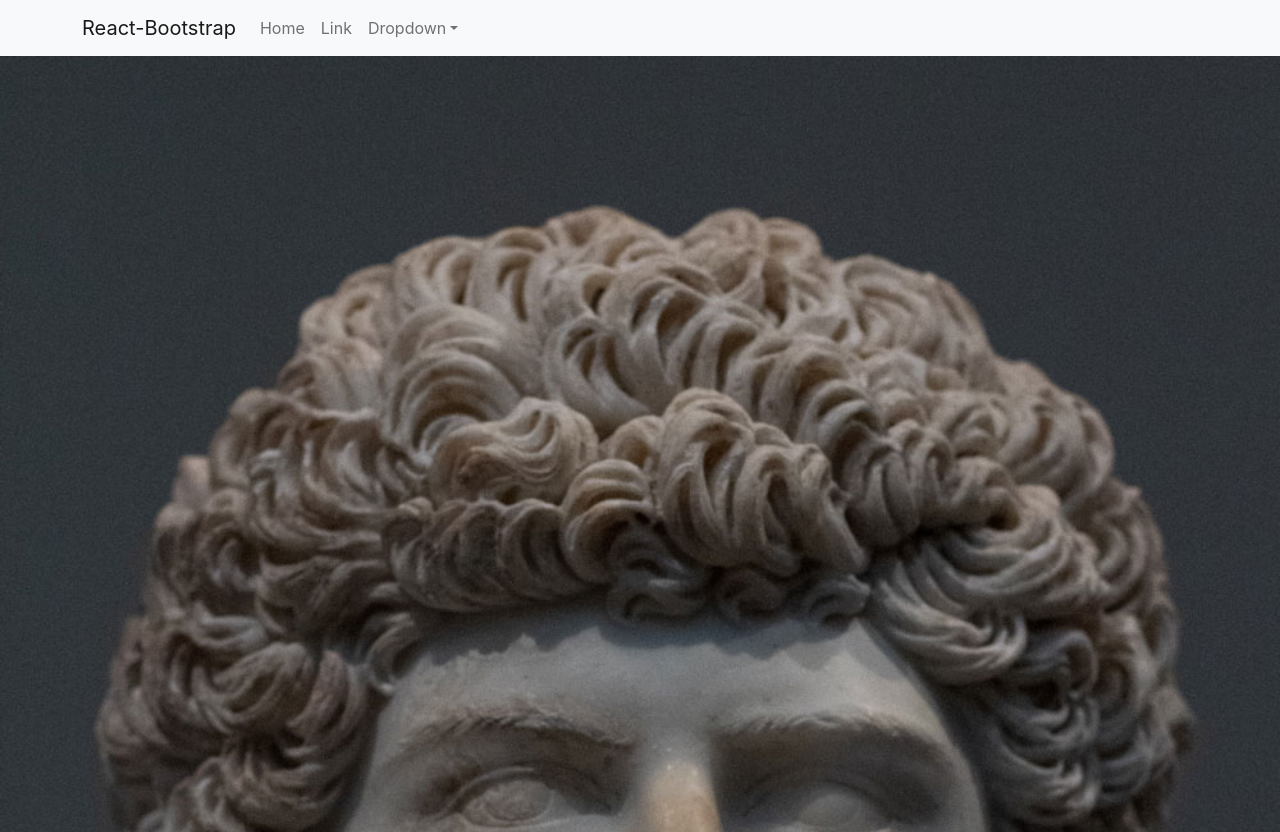
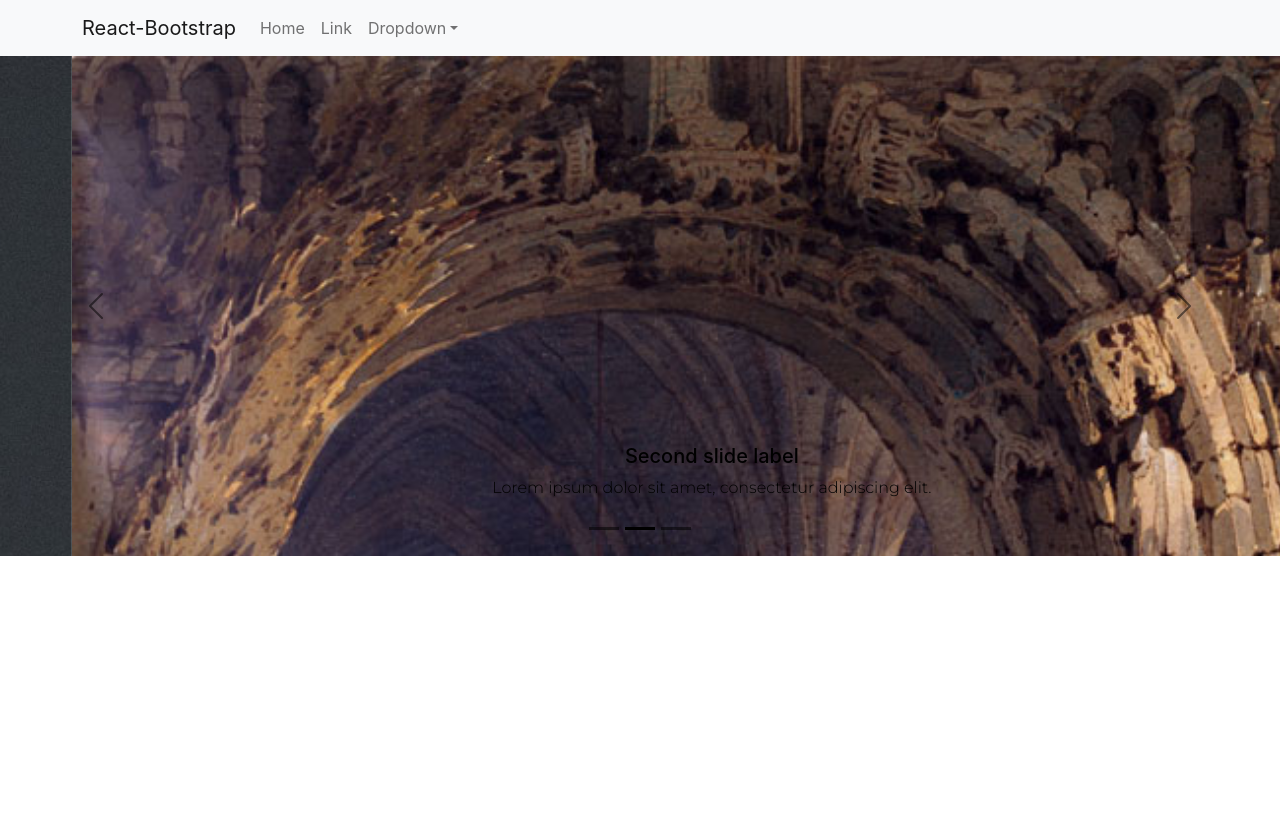
Before and after one commit to NatuRal3/feu-2-semesterproject-2, a React (Create React App) app: page / in a window 1280 px wide. Shown: the top 832 px of the page. After the commit the page ends 800 px from the top, so only its background shows below. Built offline with nearby package versions, Linux system fonts and the light colour scheme.

Commit message:
starting on css

```diff
--- a/src/components/boardSlider.js
+++ b/src/components/boardSlider.js
@@ -1,8 +1,8 @@
 import Carousel from "react-bootstrap/Carousel";
 
 import imgCarousel1 from "../assets/carousel/bust-aurelius-web.jpg";
-import imgCarousel2 from "../assets/carousel/bust-aurelius-web.jpg";
-import imgCarousel3 from "../assets/carousel/bust-aurelius-web.jpg";
+import imgCarousel2 from "../assets/carousel/painting-church-web.jpg";
+import imgCarousel3 from "../assets/carousel/bust-romanSoldier-web.png";
 
 function BoardSlider() {
   return (
--- /dev/null
+++ b/src/sass/partials/_boardSlider.scss
@@ -0,0 +1,3 @@
+.carousel-item{
+    height: 500px;
+}
--- a/src/sass/style.scss
+++ b/src/sass/style.scss
@@ -1,2 +1,3 @@
 @import "partials/colors";
-@import "partials/typography"
+@import "partials/typography";
+@import "partials/boardSlider";
```
